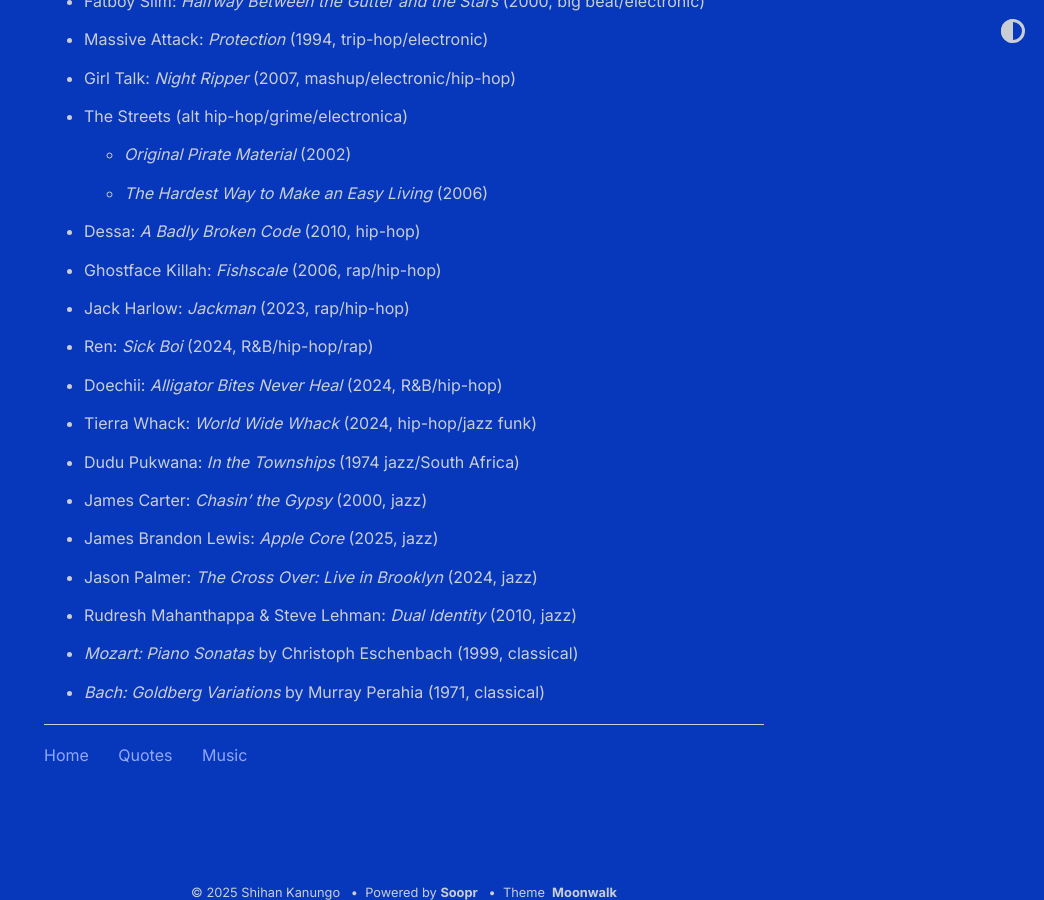
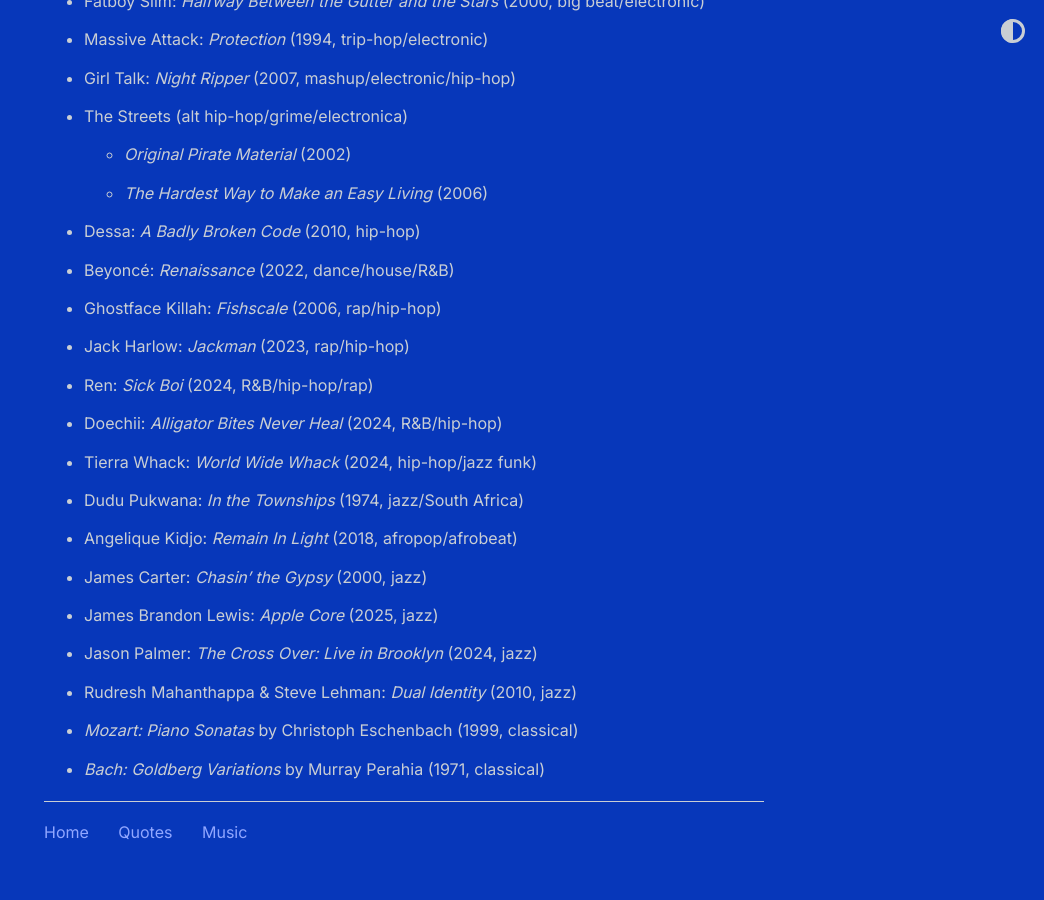
Before and after one commit to shihankanungo/shihankanungo.github.io, a Jekyll site: the page built from music.md, in a window 1280 px wide and 900 px high, scrolled down 3029 px. Shown: the whole window, without its empty margins (236-1280 px from the left). Built offline with Jekyll 4.4.1, drawn with Linux system fonts in a browser that asks for light colours.

Commit message:
Update music.md

```diff
--- a/music.md
+++ b/music.md
@@ -133,12 +133,14 @@
   - *Original Pirate Material* (2002)
   - *The Hardest Way to Make an Easy Living* (2006)
 - Dessa: *A Badly Broken Code* (2010, hip-hop)
+- Beyoncé: *Renaissance* (2022, dance/house/R&B)
 - Ghostface Killah: *Fishscale* (2006, rap/hip-hop)
 - Jack Harlow: *Jackman* (2023, rap/hip-hop)
 - Ren: *Sick Boi* (2024, R&B/hip-hop/rap)
 - Doechii: *Alligator Bites Never Heal* (2024, R&B/hip-hop)
 - Tierra Whack: *World Wide Whack* (2024, hip-hop/jazz funk)
-- Dudu Pukwana: *In the Townships* (1974 jazz/South Africa)
+- Dudu Pukwana: *In the Townships* (1974, jazz/South Africa)
+- Angelique Kidjo: *Remain In Light* (2018, afropop/afrobeat)
 - James Carter: *Chasin' the Gypsy* (2000, jazz)
 - James Brandon Lewis: *Apple Core* (2025, jazz)
 - Jason Palmer: _The Cross Over: Live in Brooklyn_ (2024, jazz)
```
